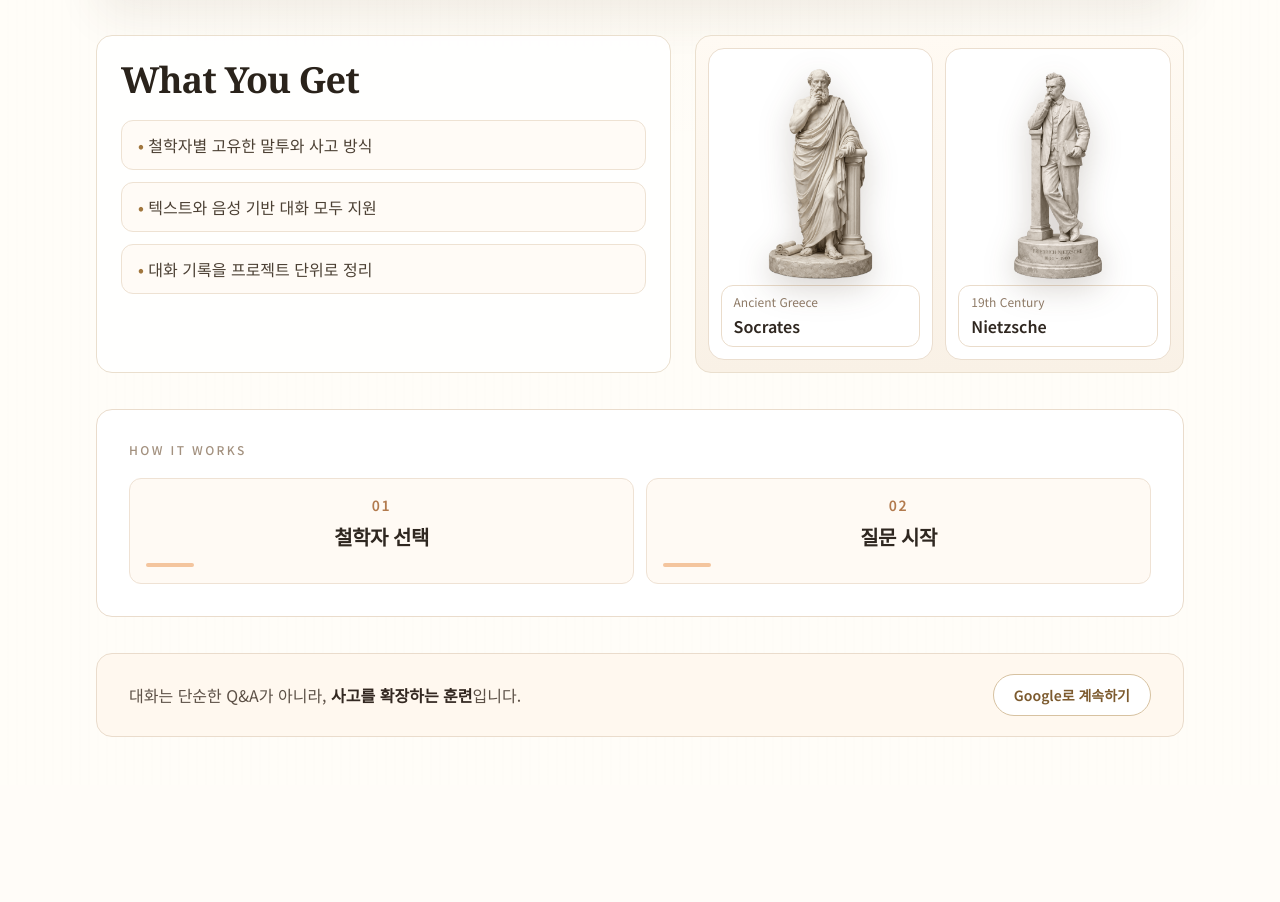
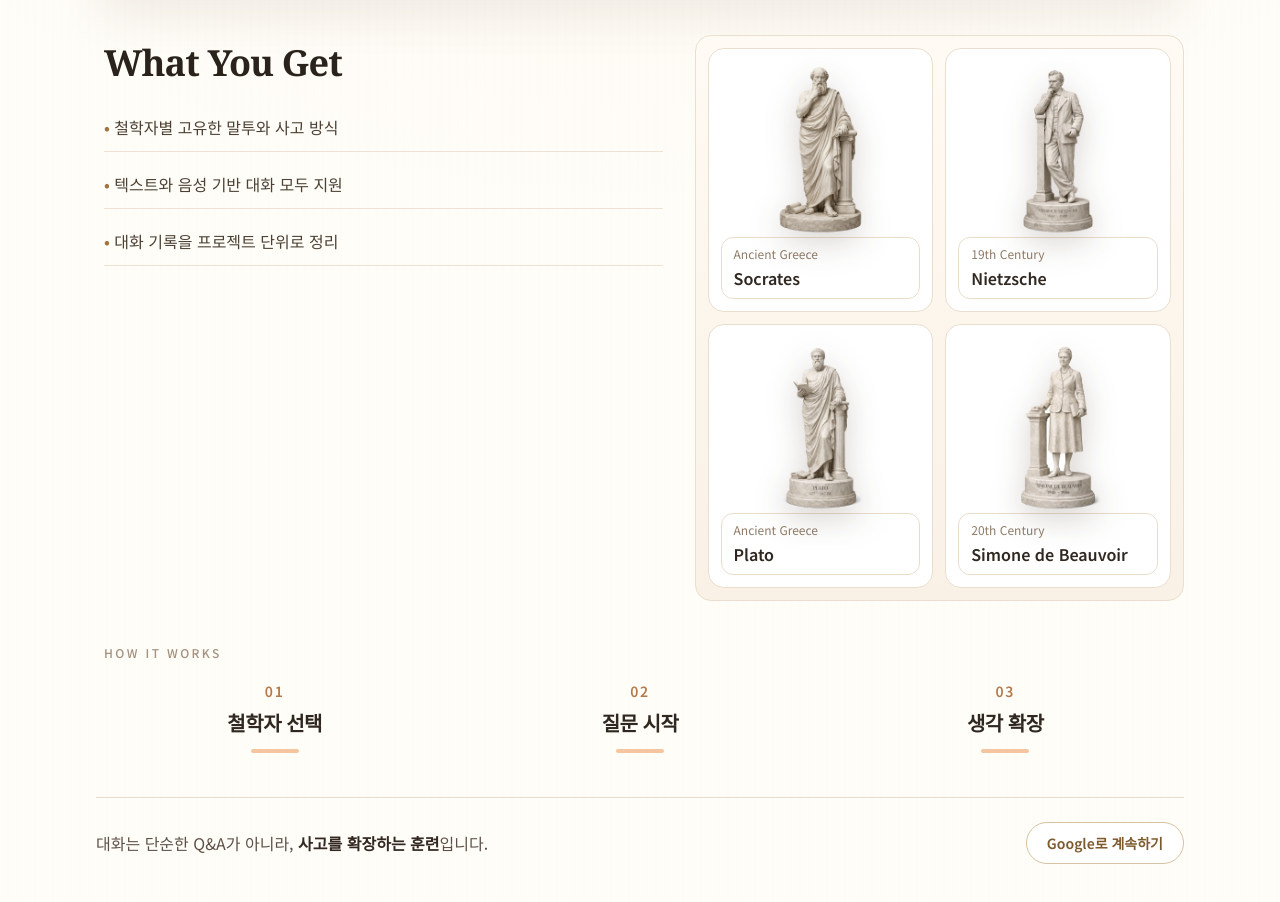
Before and after one commit to ium-team/philosopher-client, a Next.js app: page /service in a window 1280 px wide. Shown: the part 558-1460 px from the top of the page. Before the commit the page ends 1343 px from the top, so only its background shows below. Built offline with nearby package versions, Linux system fonts and the light colour scheme; no server answers.

Commit message:
style(auth): reduce decorative cards while keeping philosopher grid

```diff
--- a/src/features/auth/components/pre-login-landing-page.tsx
+++ b/src/features/auth/components/pre-login-landing-page.tsx
@@ -9,7 +9,7 @@ type PreLoginLandingPageProps = {
   onSignIn: () => Promise<void>;
 };
 
-const heroPhilosophers = ["socrates", "nietzsche"];
+const heroPhilosophers = ["socrates", "plato", "nietzsche", "simone_de_beauvoir"];
 
 const keyPoints = [
   "철학자별 고유한 말투와 사고 방식",
@@ -20,6 +20,7 @@ const keyPoints = [
 const flowItems = [
   { number: "01", title: "철학자 선택" },
   { number: "02", title: "질문 시작" },
+  { number: "03", title: "생각 확장" },
 ] as const;
 
 export function PreLoginLandingPage({ authError, onSignIn }: PreLoginLandingPageProps) {
@@ -78,11 +79,11 @@ export function PreLoginLandingPage({ authError, onSignIn }: PreLoginLandingPage
         </section>
 
         <section className="grid gap-6 lg:grid-cols-[1.08fr_0.92fr]">
-          <div className="rounded-2xl border border-[#eadfce] bg-white/92 p-5 md:p-6">
+          <div className="p-1 md:p-2">
             <h2 className="font-serif text-3xl font-semibold tracking-tight text-[#2a231b] md:text-4xl">What You Get</h2>
-            <ul className="mt-5 space-y-3">
+            <ul className="mt-5 space-y-2">
               {keyPoints.map((point) => (
-                <li key={point} className="rounded-xl border border-[#eee2d3] bg-[#fffbf6] px-4 py-3 text-base text-[#4c4034]">
+                <li key={point} className="border-b border-[#eee2d3] py-3 text-base text-[#4c4034]">
                   <span className="font-semibold text-[#a0763d]">•</span> {point}
                 </li>
               ))}
@@ -90,13 +91,13 @@ export function PreLoginLandingPage({ authError, onSignIn }: PreLoginLandingPage
           </div>
 
           <div className="rounded-2xl border border-[#eadfce] bg-[linear-gradient(180deg,#fffaf3_0%,#f9f1e6_100%)] p-3">
-            <div className="grid grid-cols-1 gap-3 sm:grid-cols-2">
+            <div className="grid grid-cols-2 gap-3">
               {selectedPhilosophers.map((philosopher) => (
                 <article
                   key={philosopher.id}
                   className="group overflow-hidden rounded-2xl border border-[#ebdecf] bg-white p-3 transition duration-200 hover:-translate-y-1 hover:shadow-[0_12px_20px_rgba(84,54,24,0.14)]"
                 >
-                  <div className="relative h-52 md:h-56">
+                  <div className="relative h-40 md:h-44">
                     <Image
                       src={philosopher.imageSrc}
                       alt={`${philosopher.name} portrait`}
@@ -115,14 +116,14 @@ export function PreLoginLandingPage({ authError, onSignIn }: PreLoginLandingPage
           </div>
         </section>
 
-        <section className="rounded-2xl border border-[#eadccc] bg-white/95 p-6 md:p-8">
+        <section className="p-1 md:p-2">
           <p className="text-xs font-medium uppercase tracking-[0.2em] text-[#a3917f]">How It Works</p>
-          <div className="mt-5 grid gap-3 md:grid-cols-2">
+          <div className="mt-5 grid gap-6 md:grid-cols-3">
             {flowItems.map((item) => (
-              <article key={item.number} className="relative rounded-xl border border-[#efe2d4] bg-[#fffaf4] p-4 text-center">
+              <article key={item.number} className="relative text-center">
                 <p className="text-sm font-semibold tracking-[0.12em] text-[#b27a4d]">{item.number}</p>
                 <h2 className="mt-2 text-xl font-bold tracking-tight text-[#2f2720]">{item.title}</h2>
-                <div className="mt-3 h-1 w-12 rounded-full bg-[#f4c59e]" />
+                <div className="mx-auto mt-3 h-1 w-12 rounded-full bg-[#f4c59e]" />
               </article>
             ))}
           </div>
@@ -131,7 +132,7 @@ export function PreLoginLandingPage({ authError, onSignIn }: PreLoginLandingPage
           ) : null}
         </section>
 
-        <section className="rounded-2xl border border-[#eadccc] bg-[#fff8ef] px-5 py-5 md:px-8">
+        <div className="border-t border-[#eadccc] pt-6">
           <div className="flex flex-col gap-4 md:flex-row md:items-center md:justify-between">
             <p className="text-base leading-7 text-[#5d5147]">
               대화는 단순한 Q&A가 아니라, <span className="font-semibold text-[#332821]">사고를 확장하는 훈련</span>입니다.
@@ -144,7 +145,7 @@ export function PreLoginLandingPage({ authError, onSignIn }: PreLoginLandingPage
               Google로 계속하기
             </button>
           </div>
-        </section>
+        </div>
       </div>
     </main>
   );
```
